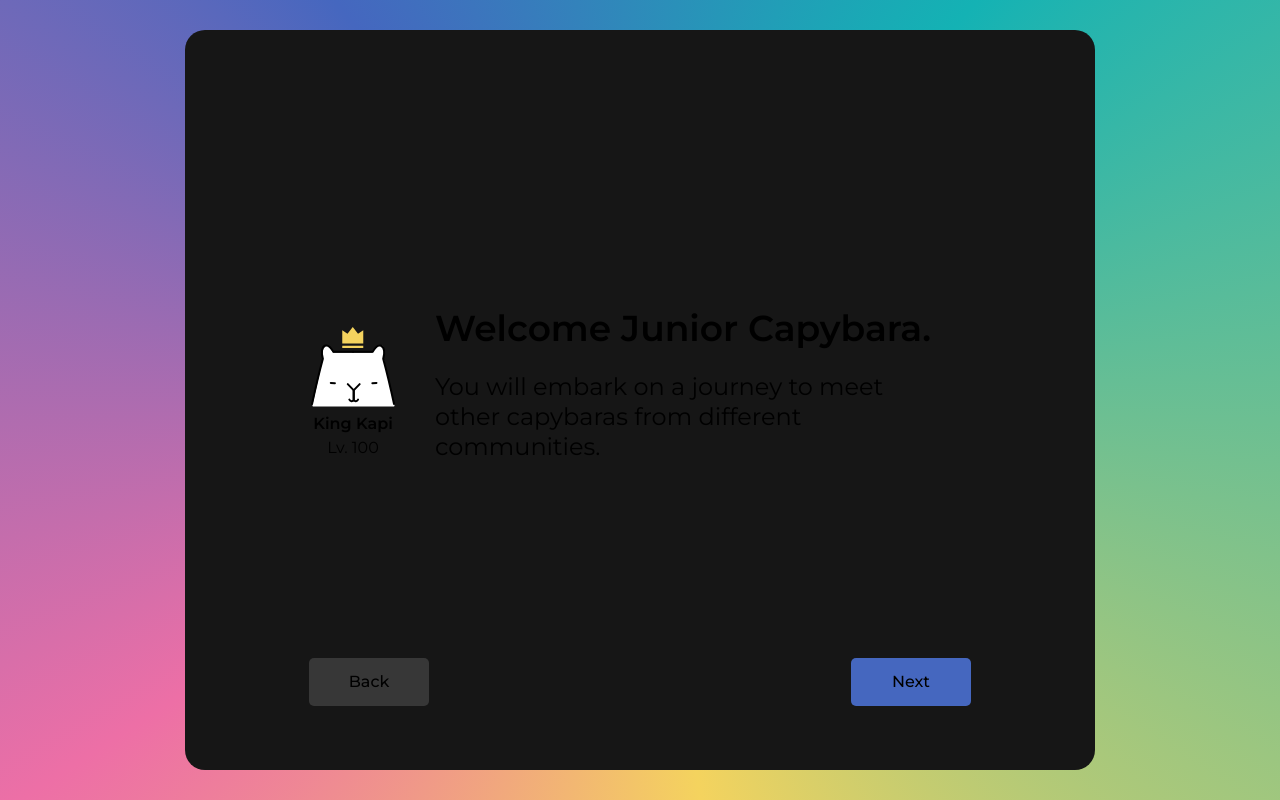
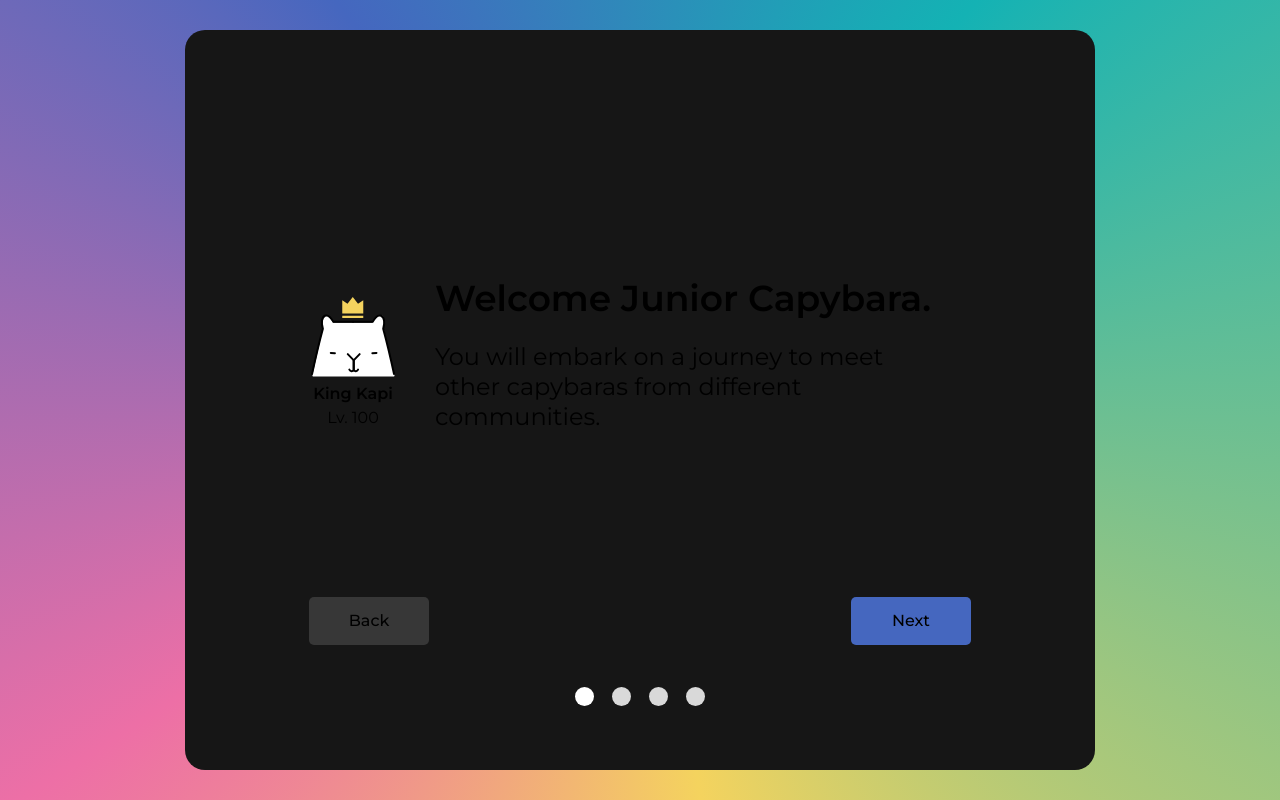
Before and after one commit to king-kapi/kapi-web, a Next.js app: page /Onboarding in a window 1280 px wide. Built offline with nearby package versions, Linux system fonts and the light colour scheme; no server answers.

Commit message:
added progress dots

```diff
--- a/components/onboarding/ProgressDots.tsx
+++ b/components/onboarding/ProgressDots.tsx
@@ -1,15 +1,29 @@
-import React from 'react';
+import React from "react";
+import styles from "@/styles/onboarding/ProgressDots.module.css";
 
-export interface ProgressDotsProps {
+export interface ProgressDotsProps extends React.ComponentPropsWithoutRef<"input"> {
   current: number;
   steps: number;
 }
 
 const ProgressDots = ({
-  current,
-  steps
+                        current,
+                        steps,
+                        className,
+                        ...props
                       }: ProgressDotsProps) => {
-  return <></>
-}
+  const dots = [];
+  for (let i = 0; i < steps; i++)
+    dots.push(<div className={[
+      styles.Dot,
+      i === current ? styles.Current : ""
+    ].join(" ")} />);
+
+  return (
+    <div className={[styles.Container, className].join(" ")} {...props}>
+      {dots}
+    </div>
+  );
+};
 
 export default ProgressDots;
--- a/pages/Onboarding.tsx
+++ b/pages/Onboarding.tsx
@@ -5,6 +5,7 @@ import EmptyLayout from "@/components/layouts/EmptyLayout";
 import OnboardingWelcome from "@/components/onboarding/OnboardingWelcome";
 import OnboardingUsername from "@/components/onboarding/OnboardingUsername";
 import OnboardingGames from "@/components/onboarding/OnboardingGames";
+import ProgressDots from "@/components/onboarding/ProgressDots";
 
 export type formContent = {
   games: string[];
@@ -21,6 +22,7 @@ export default function Onboarding() {
     username: ""
   });
 
+  const numPages = 4;
 
   const providerValue = useMemo(() => ({ content, setContent }), [content, setContent]);
 
@@ -44,9 +46,7 @@ export default function Onboarding() {
                   setProgress(progress - 20);
                   setPageNumber(pageNumber - 1);
                 }
-              }}
-              style={pageNumber === 4 ? { left: "32rem", bottom: "12.5rem", width: "9.125rem" } : {}}
-            >
+              }}>
               Back
             </Button>
             <Button
@@ -54,12 +54,12 @@ export default function Onboarding() {
               onClick={() => {
                 setProgress(progress + 20);
                 setPageNumber(pageNumber + 1);
-              }}
-              style={pageNumber === 4 ? { right: "32rem", bottom: "12.5rem", width: "9.125rem" } : {}}
-            >
-              Next
+              }}>
+              {pageNumber === numPages ? "Finish" : "Next"}
             </Button>
           </div>
+
+          <ProgressDots current={pageNumber - 1} steps={numPages} style={{ margin: "42px auto 0" }} />
         </div>
       </formContext.Provider>
     </div>
--- a/pages/index.tsx
+++ b/pages/index.tsx
@@ -25,6 +25,12 @@ export default function Home() {
         <Link href={"/dev-pages"}>
           <Button>See Dev Pages</Button>
         </Link>
+
+        <br/>
+
+        <Link href={"/Onboarding"}>
+          <Button className={"mt-4"}>See Onboarding</Button>
+        </Link>
       </main>
     </>
   );
--- a/pages/signin.tsx
+++ b/pages/signin.tsx
@@ -1,8 +1,8 @@
-import Icon, {Icons} from '@/components/Icon';
 import { signIn } from 'next-auth/react';
 import styles from '../styles/SignInPage.module.css';
 import EmptyLayout from '@/components/layouts/EmptyLayout';
 import Button from '@/components/Button';
+import Icon from '@/components/icons/Icon';
 
 export default function SignInPage() {
     // console.log(providers)
@@ -19,11 +19,11 @@ export default function SignInPage() {
                     <Button className={styles.Button} type='secondary' onClick={async () => {
                         console.log(signIn('google', { callbackUrl: '/' }))
                     }}>
-                        <Icon icon={Icons['GOOGLE_ICON']} />
+                        <Icon icon={"google_icon"} />
                         Sign in with Google
                     </Button>
                     <Button className={styles.Button} onClick={() => signIn('discord', { callbackUrl: '/' })}>
-                        <Icon icon={Icons["DISCORD_ICON"]} />
+                        <Icon icon={"discord_icon"} />
                         Sign in with Discord
                     </Button>
                 </div>
--- /dev/null
+++ b/styles/onboarding/ProgressDots.module.css
@@ -0,0 +1,17 @@
+.Container {
+    display: flex;
+    gap: 18px;
+}
+
+.Dot {
+    height: 19px;
+    width: 19px;
+    background: #D9D9D9;
+    border-radius: 100%;
+
+    transition: background 300ms;
+}
+
+.Dot.Current {
+    background: #FFF;
+}
```
